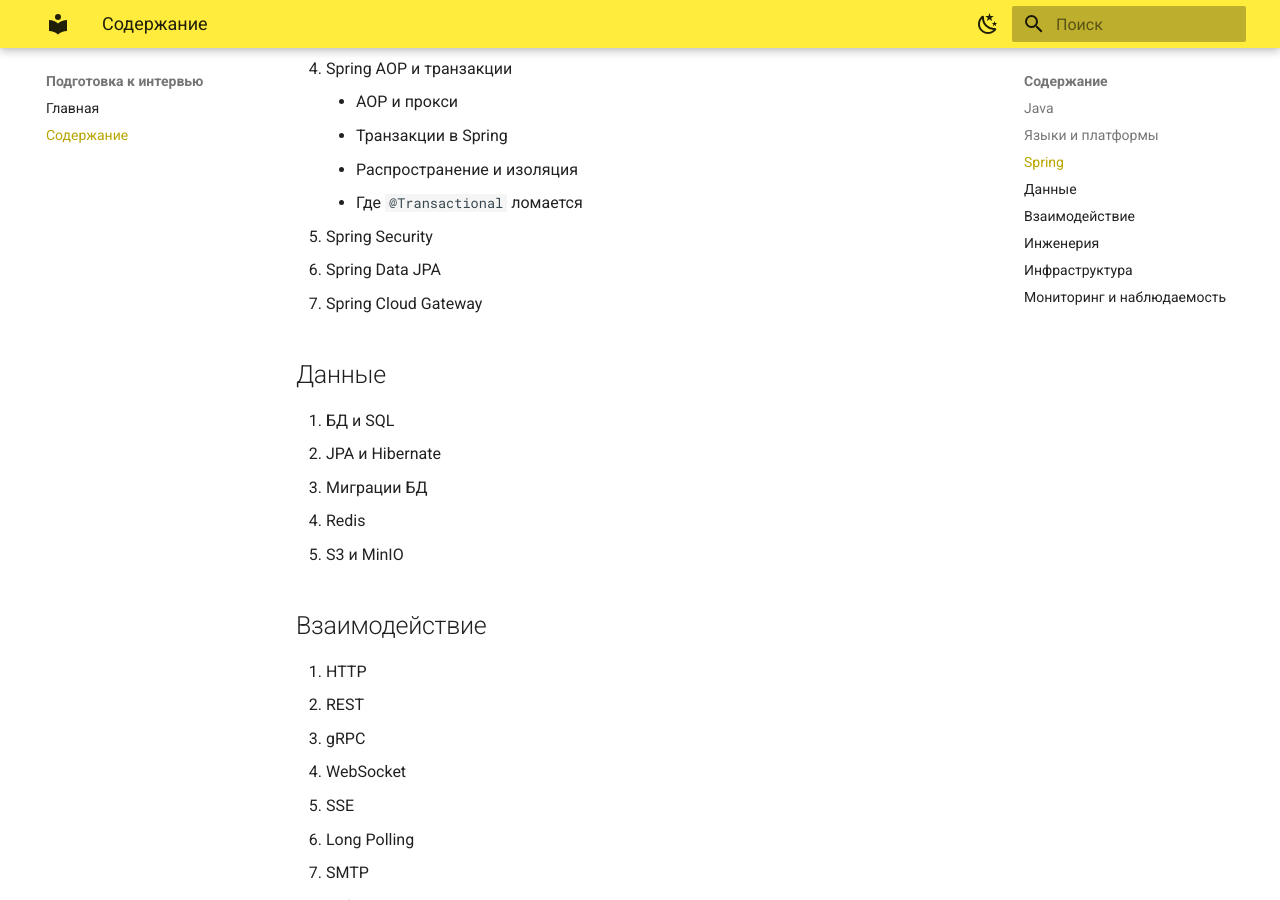
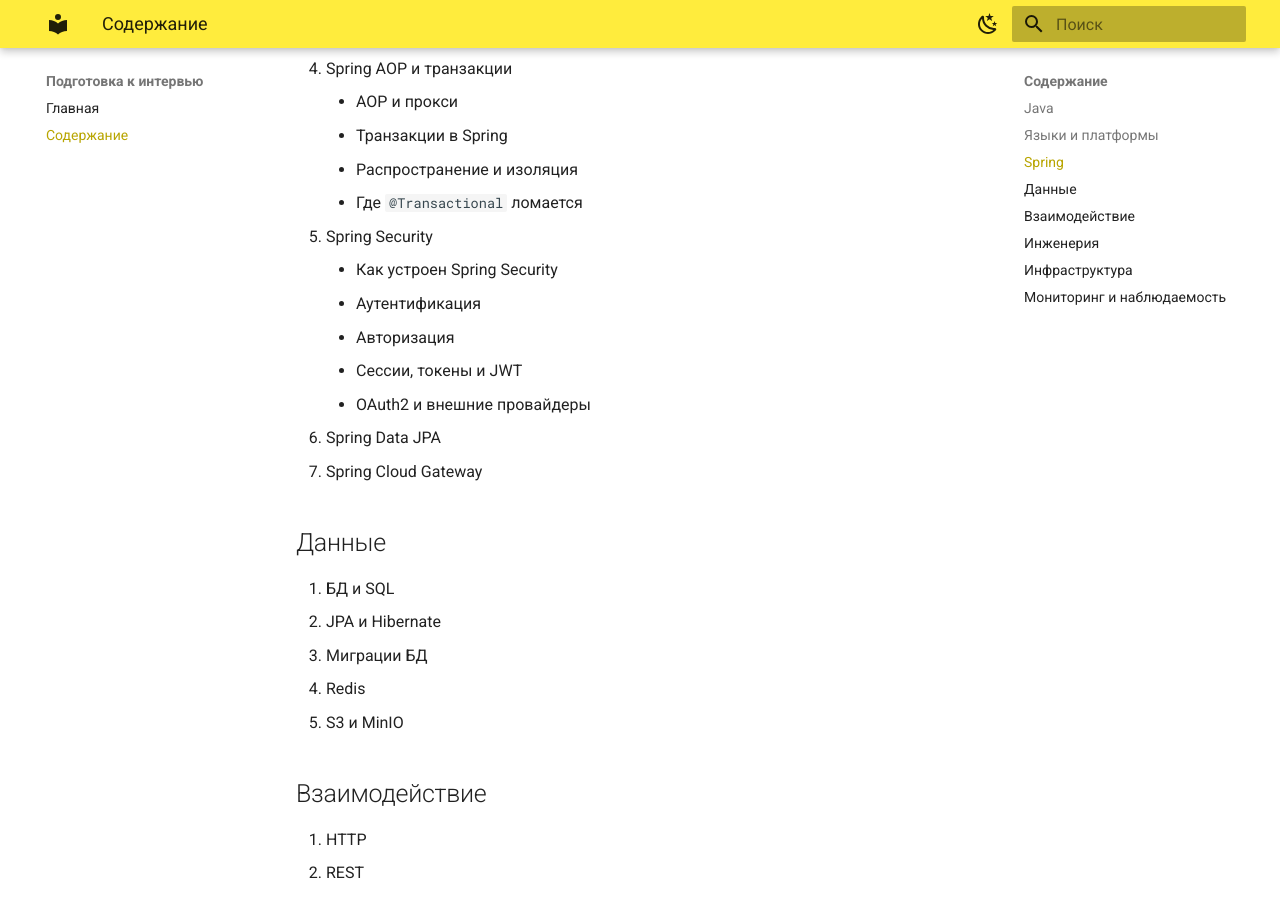
Before and after one commit to artem961/java-backend-notes, an MkDocs documentation site: the page built from docs/contents.md, in a window 1280 px wide and 900 px high, scrolled down 2438 px. Built offline with MkDocs 1.6.1 and Material for MkDocs 9.7.7, drawn with Linux system fonts in a browser that asks for light colours.

Commit message:
Определить состав раздела Spring Security
Пять тем: цепочка фильтров, аутентификация, авторизация, сессии
и JWT, обзор OAuth2.

```diff
--- a/docs/contents.md
+++ b/docs/contents.md
@@ -77,6 +77,11 @@
     - Распространение и изоляция
     - Где `@Transactional` ломается
 13. Spring Security
+    - Как устроен Spring Security
+    - Аутентификация
+    - Авторизация
+    - Сессии, токены и JWT
+    - OAuth2 и внешние провайдеры
 14. Spring Data JPA
 15. Spring Cloud Gateway
 
```
